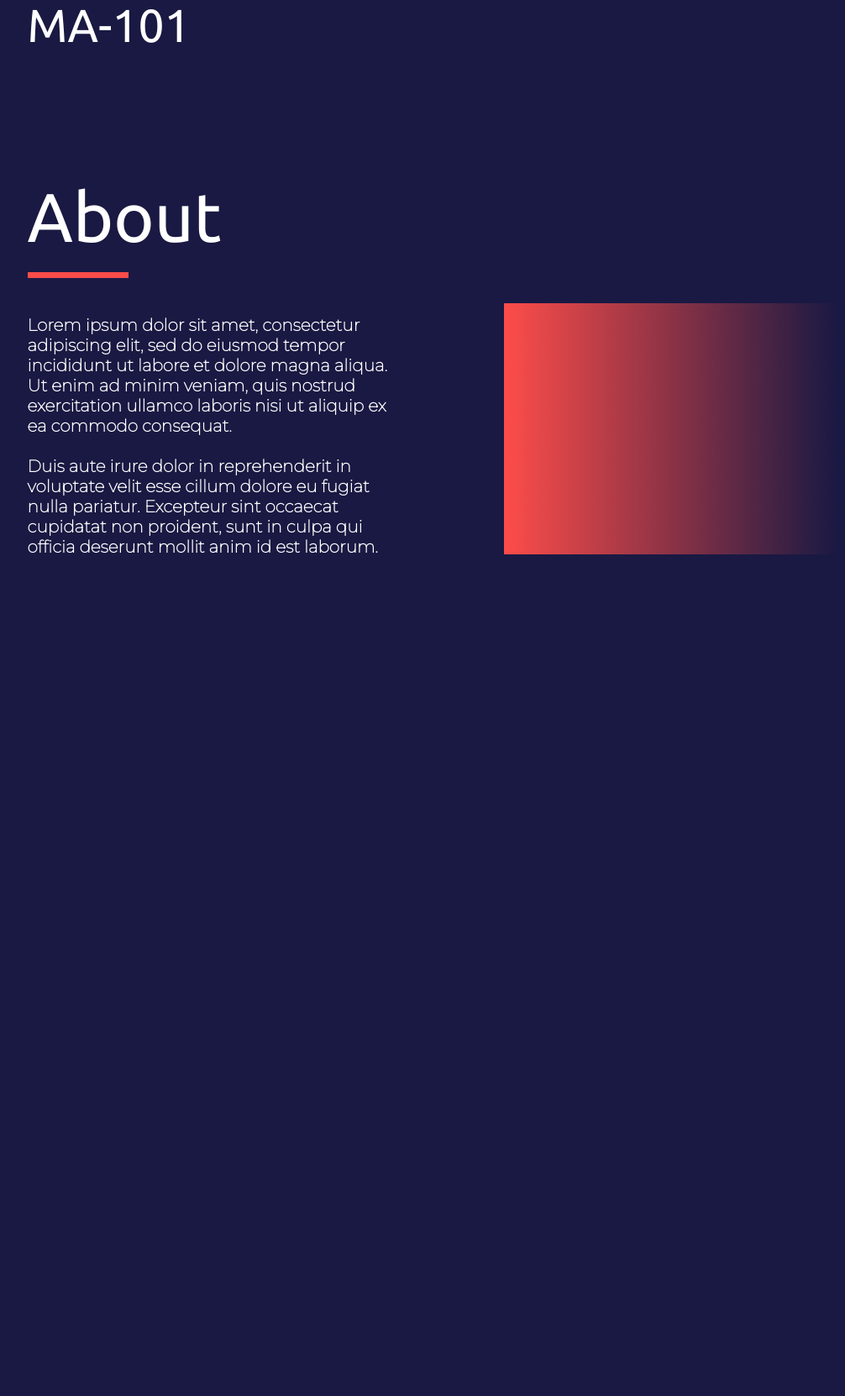
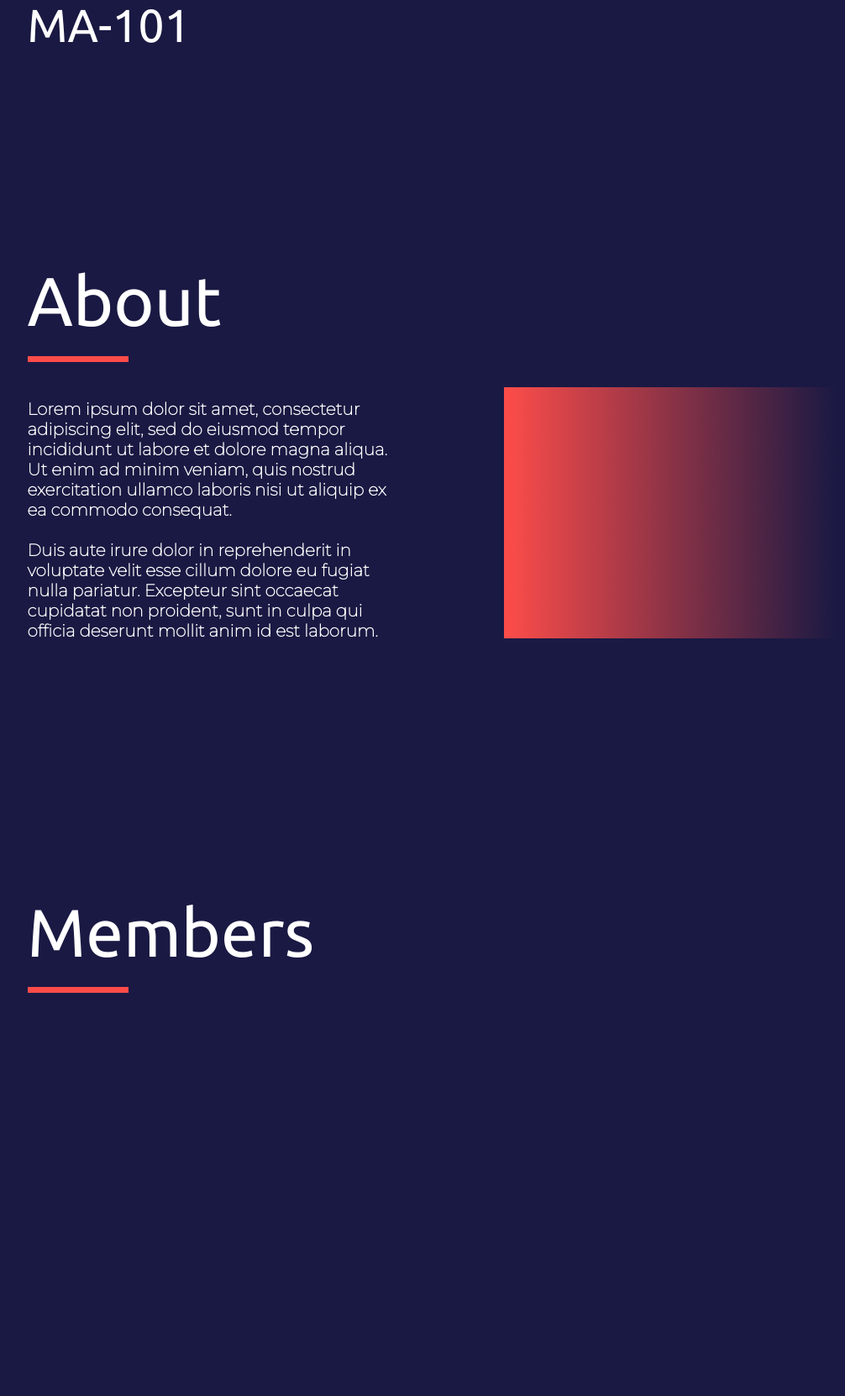
Before and after one commit to Sibbons/UBA, a PHP site: page / in a window 1280 px wide. Shown: the part 1185-2847 px from the top of the page at 84% size, without its empty margins (121-1127 px from the left). Before the commit the page ends 1845 px from the top, so only its background shows below. Run offline with PHP 8.4, Linux system fonts and the light colour scheme; some libraries are stand-ins or nearby versions.

Commit message:
Member heading done

```diff
--- a/index.html
+++ b/index.html
@@ -35,8 +35,8 @@
             </div>
 
             <div class="nav-links">
-                <a href="#">Members</a>
-                <a href="#">About</a>
+                <a href="#members">Members</a>
+                <a href="#About">About</a>
                 <a href="#">Project</a>
                 <a href="#">Contact</a>
             </div>
@@ -62,9 +62,9 @@
     </div>
 
 
-    <div class="aboutWrapper">
+    <div class="aboutWrapper" id="About">
         <p class="aboutHead">About</p>
-        <div class="underAbout"></div>
+        <div class="lineUnder"></div>
         <div class="aboutMain">
             <div class="aboutDescription">
                 <p>
@@ -76,9 +76,6 @@
                     voluptate velit esse cillum dolore eu fugiat nulla pariatur. Excepteur sint occaecat cupidatat
                     non proident, sunt in culpa qui officia deserunt mollit anim id est laborum.
 
-
-
-
                 </p>
             </div>
             <div class='aboutGradient'>
@@ -87,7 +84,12 @@
 
         </div>
     </div>
-
+    <div class="memberHead" id="members">
+        <p>Members</p>
+        <div class="underMember lineUnder "></div>
+    </div>
+    <div class="memberWrapper">
+    </div>
     <script src="app.js"></script>
 </body>
 
--- a/style.css
+++ b/style.css
@@ -2,6 +2,8 @@
     margin: 0;
     padding: 0;
     box-sizing: border-box;
+    scroll-behavior: smooth;
+
 }
 body{
     background-color: #1a1943;
@@ -170,7 +172,8 @@ margin-bottom: 40px;
 }
 
 .aboutWrapper{
-    margin:100px 5em 0px 12%;
+    margin:0px 5em 0px 12%;
+    padding-top: 100px;
 }
 
 .aboutHead{
@@ -178,7 +181,7 @@ margin-bottom: 40px;
     font-family: 'Ubuntu';
 }
 
-.underAbout{
+.lineUnder{
     margin-top: 20px;
     background-color: #fb4c49;
     width: 120px;
@@ -190,7 +193,7 @@ margin-bottom: 40px;
     margin-top: 30px;
     grid-template-columns: 1fr 1fr;
     column-gap: 5.5em;
-    margin-bottom: 1000px;
+    margin-bottom: 200px;
 }
 
 .aboutDescription p{
@@ -209,3 +212,20 @@ margin-bottom: 40px;
     background: rgb(251,76,73);
     background: linear-gradient(90deg, rgba(251,76,73,1) 1%, rgba(9,9,121,0) 95%, rgba(26,25,67,1) 100%);
 }
+
+.memberWrapper{
+    display: grid;
+    grid-template-columns: 15% 1fr 1fr 1fr 15%;
+    padding-bottom: 1000px;
+}
+
+.memberHead{
+    font-family: "Ubuntu";
+    font-size: 80px;
+    margin-left: 12%;
+    padding-top: 100px;
+}
+
+.memberHead .lineUnder .underMember {
+    background-color: red;
+}
```
